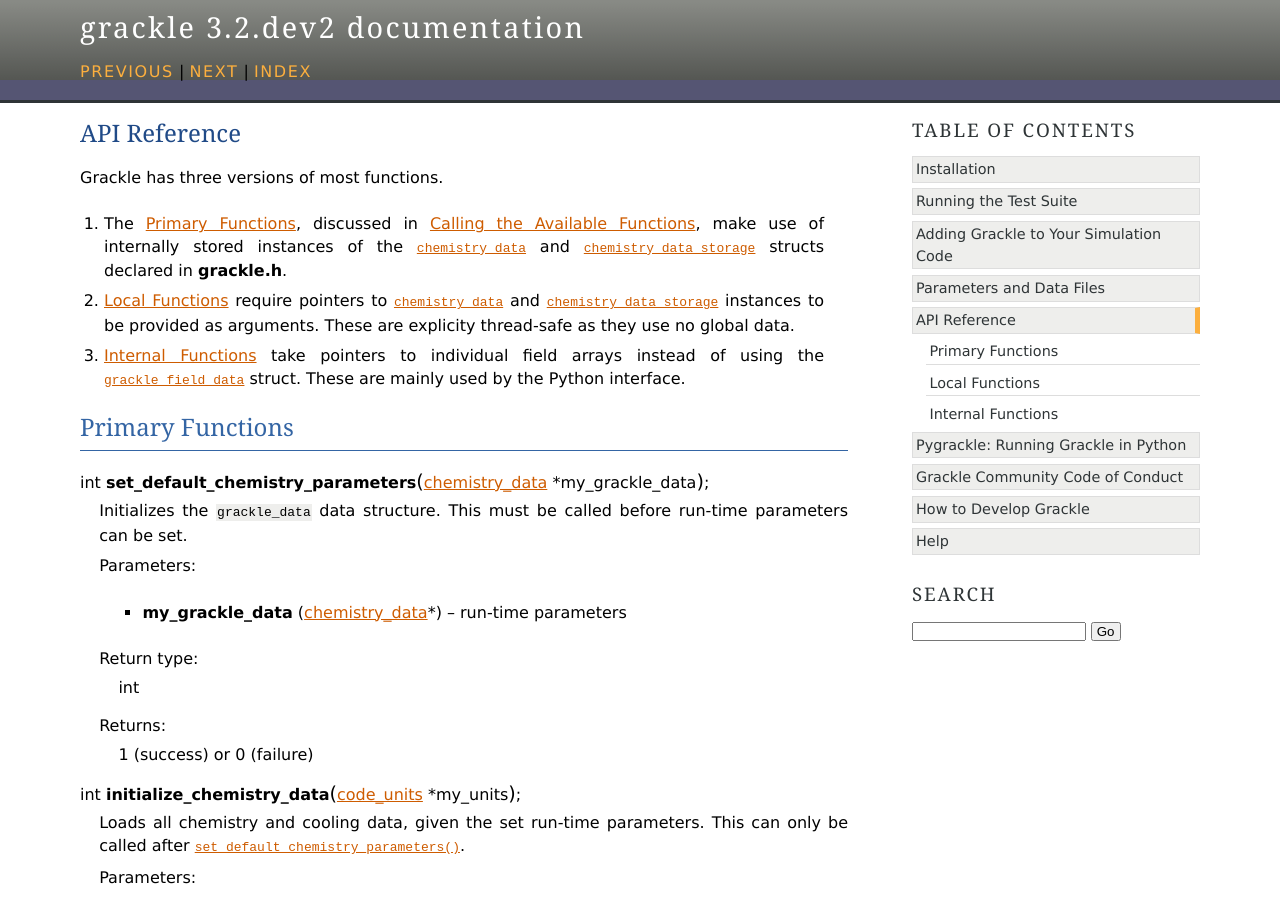
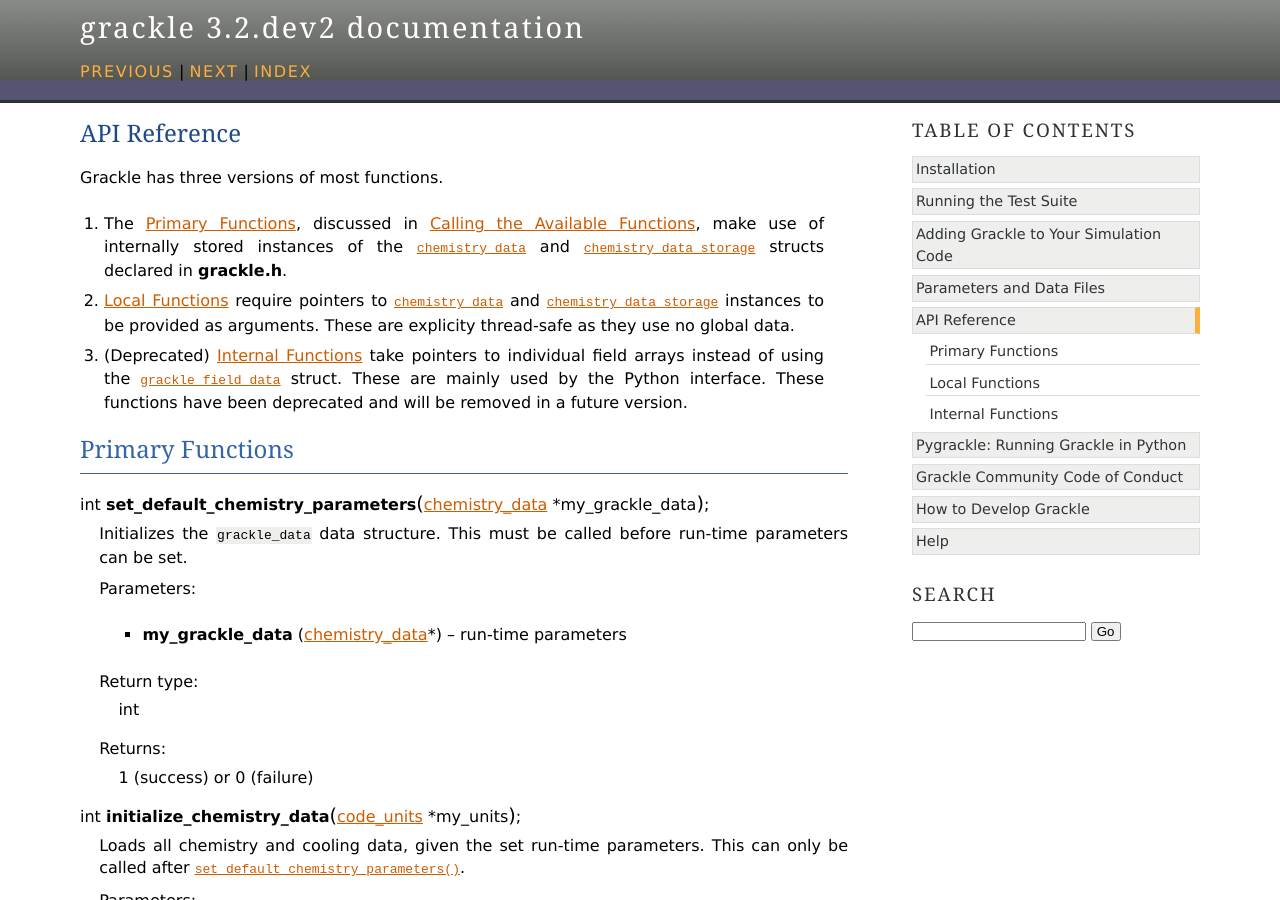
Before and after one commit to grackle-project/grackle, a Sphinx documentation site: the page built from doc/source/Reference.rst, in a window 1280 px wide and 900 px high. Built offline with Sphinx 7.4.7, drawn with Linux system fonts in a browser that asks for light colours; some of the changed text lies outside the part shown.

```diff
--- a/doc/source/Parameters.rst
+++ b/doc/source/Parameters.rst
@@ -61,6 +61,9 @@ For all on/off integer flags, 0 is off and 1 is on.
            by the value of the :c:data:`interstellar_radiation_field`.
         #. H\ :sub:`2`\  formation on dust (sets :c:data:`h2_on_dust` to 1
            if :c:data:`primordial_chemistry` > 1).
+
+        Setting :c:data:`dust_chemistry` greater than 0 requires
+        :c:data:`metal_cooling` to be enabled.
 
 .. note:: Other values for :c:data:`photoelectric_heating` may also be used
    in conjunction with setting the :c:data:`dust_chemistry` parameter. It will
--- a/doc/source/Reference.rst
+++ b/doc/source/Reference.rst
@@ -13,9 +13,10 @@ Grackle has three versions of most functions.
    and :c:data:`chemistry_data_storage` instances to be provided as
    arguments.  These are explicity thread-safe as they use no global data.
 
-3. :ref:`internal_functions` take pointers to individual field arrays
+3. (Deprecated) :ref:`internal_functions` take pointers to individual field arrays
    instead of using the :c:data:`grackle_field_data` struct.  These are
-   mainly used by the Python interface.
+   mainly used by the Python interface. These functions have been deprecated
+   and will be removed in a future version.
 
 .. _primary_functions:
 
```
Also changed, not shown: other parts of doc/source/Reference.rst (+2 -0 lines), 1 other file.
